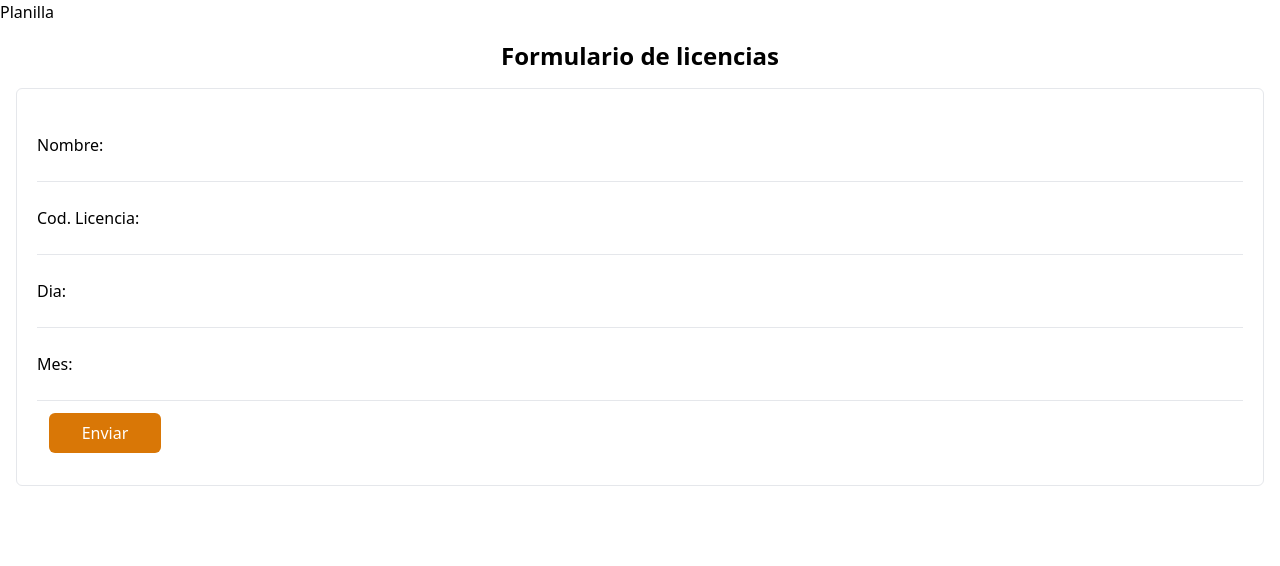
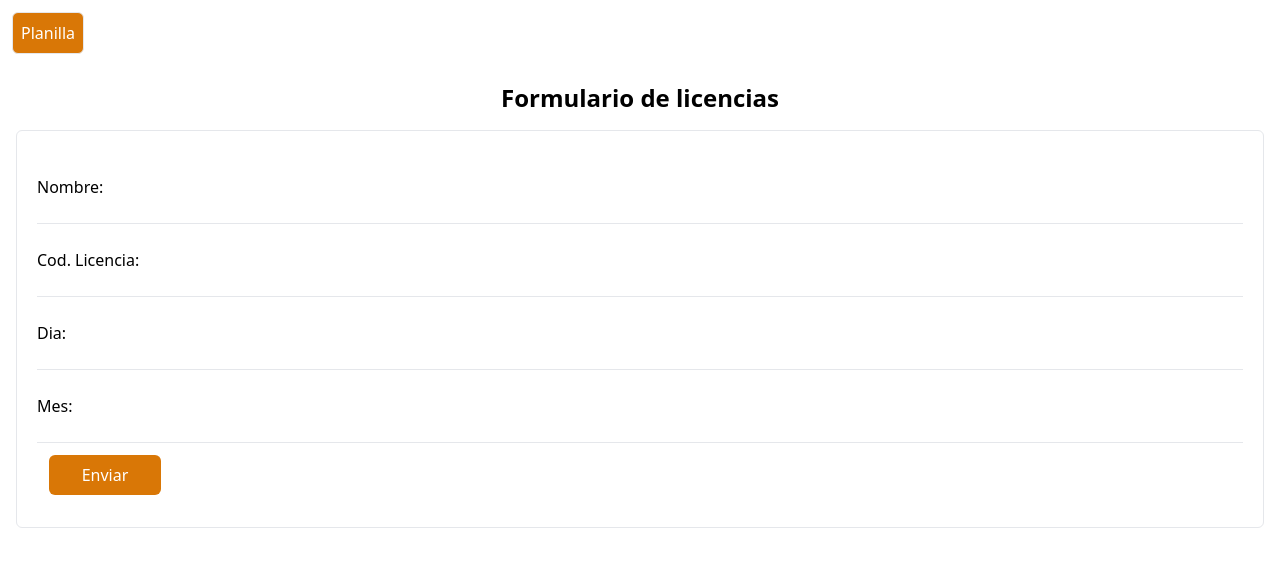
Before and after one commit to alvarezjuanign/managerLicencias, a React (Vite) app in the folder licenciasApp/: page / in a window 1280 px wide. Shown: the top 566 px of the page. Built offline with nearby package versions, Linux system fonts and the light colour scheme.

Commit message:
Add button to change views

```diff
--- a/licenciasApp/src/App.jsx
+++ b/licenciasApp/src/App.jsx
@@ -7,7 +7,12 @@ export function App() {
 
   return (
     <>
-      <button onClick={() => setActivo(!activo)}>Planilla</button>
+      <button
+        onClick={() => setActivo(!activo)}
+        className="border bg-amber-600 text-white p-2 rounded-md m-3"
+      >
+        {activo ? "Formulario" : "Planilla"}
+      </button>
 
       {
         activo ? <Planilla></Planilla> : <Formulario></Formulario>
```
